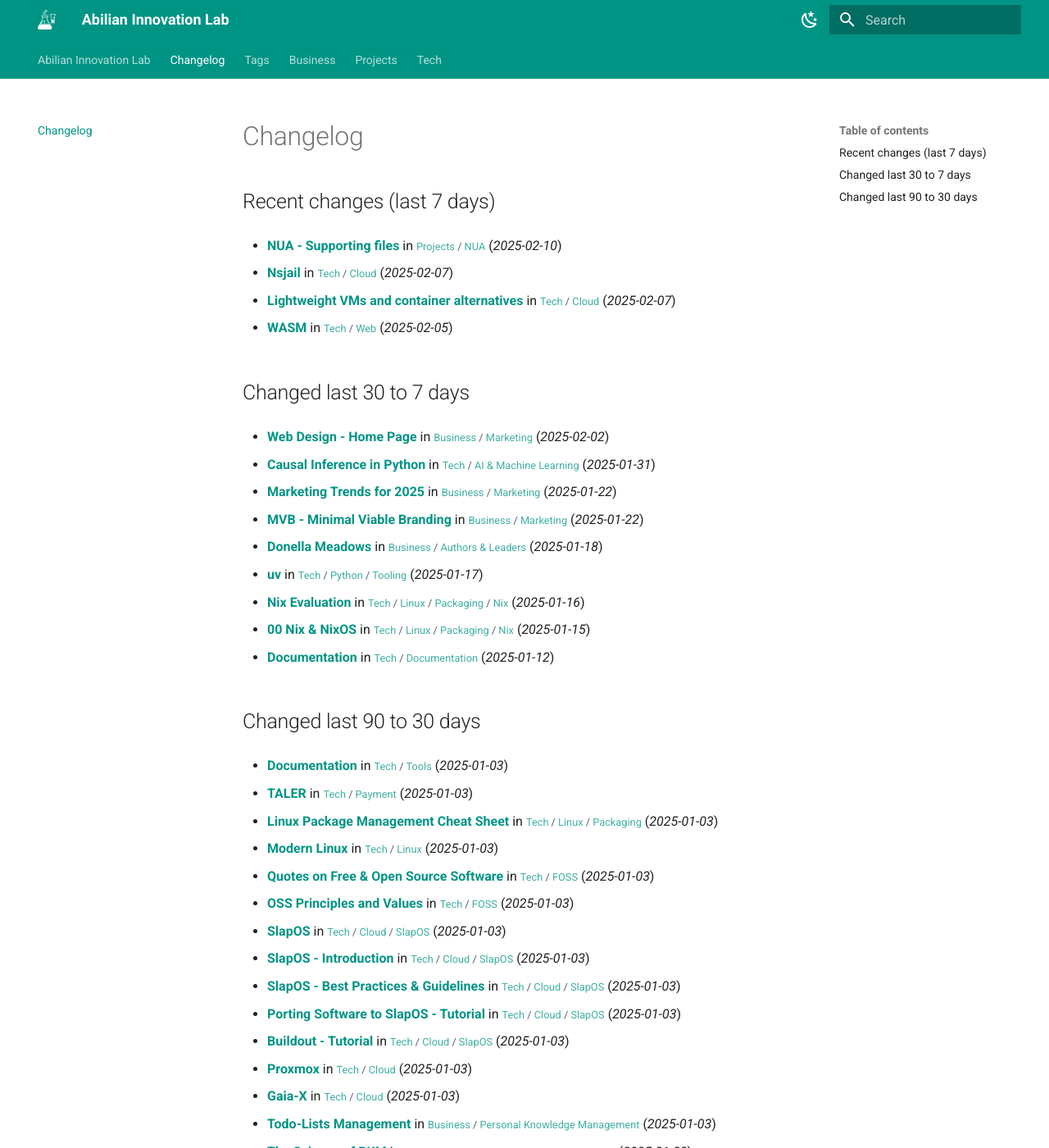
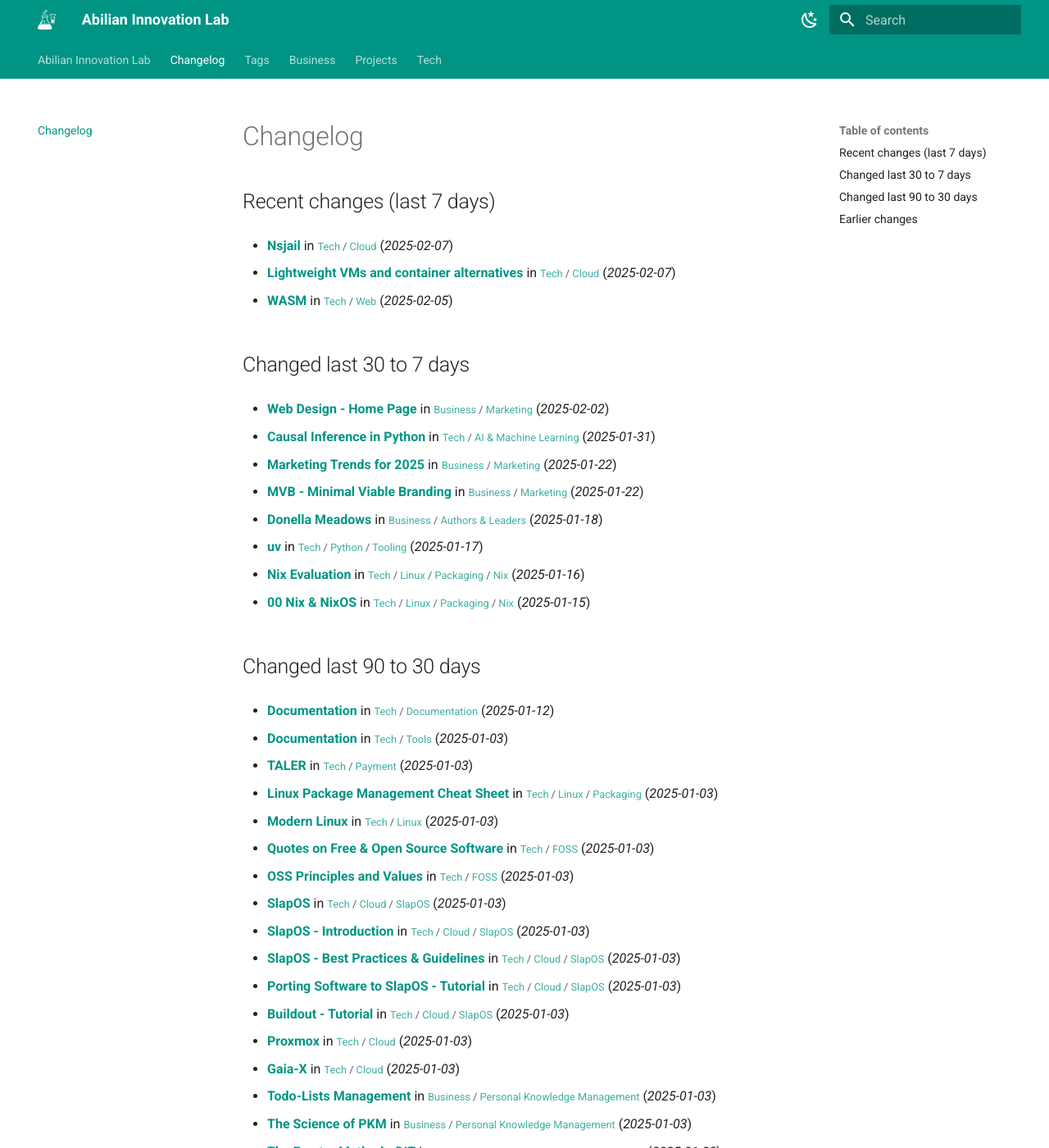
Before and after one commit to abilian/lab.abilian.com, an MkDocs documentation site: the page built from docs/changelog.md, in a window 1280 px wide and 1400 px high. Shown: the whole window at 82% size. Built offline with MkDocs 1.6.1 and Material for MkDocs 9.7.7, drawn with Linux system fonts in a browser that asks for light colours; comment, search, counter and statistics services are not loaded.

Commit message:
Update content

```diff
--- a/docs/changelog.md
+++ b/docs/changelog.md
@@ -1,8 +1,6 @@
 # Changelog
 
 ## Recent changes (last 7 days)
-
-- **[NUA - Supporting files](/Projects/NUA/NUA - Supporting files/)** in <small>[Projects](/Projects/00 Projects/) / [NUA](/Projects/NUA/00 NUA/)</small> (*2025-02-10*)
 
 - **[Nsjail](/Tech/Cloud/Nsjail/)** in <small>[Tech](/Tech/00 Technology/) / [Cloud](/Tech/Cloud/6 pilars AWS/)</small> (*2025-02-07*)
 
@@ -30,11 +28,11 @@
 
 - **[00 Nix & NixOS](/Tech/Linux/Packaging/Nix/00 Nix & NixOS/)** in <small>[Tech](/Tech/00 Technology/) / [Linux](/Tech/Linux/DGFIP Report - Desktop Linux/) / [Packaging](/Tech/Linux/Packaging/Debian Packaging/) / [Nix](/Tech/Linux/Packaging/Nix/00 Nix & NixOS/)</small> (*2025-01-15*)
 
-- **[Documentation](/Tech/Documentation/Documentation/)** in <small>[Tech](/Tech/00 Technology/) / [Documentation](/Tech/Documentation/Documentation/)</small> (*2025-01-12*)
-
 
 
 ## Changed last 90 to 30 days
+
+- **[Documentation](/Tech/Documentation/Documentation/)** in <small>[Tech](/Tech/00 Technology/) / [Documentation](/Tech/Documentation/Documentation/)</small> (*2025-01-12*)
 
 - **[Documentation](/Tech/Tools/Documentation/)** in <small>[Tech](/Tech/00 Technology/) / [Tools](/Tech/Tools/Benchmarking CLI/)</small> (*2025-01-03*)
 
@@ -870,6 +868,10 @@
 
 - **[Alexander Osterwalder](/Business/Authors & Leaders/Alexander Osterwalder/)** in <small>[Business](/Business/00 Business/) / [Authors & Leaders](/Business/Authors & Leaders/00 Authors/)</small> (*2024-11-13*)
 
+
+
+## Earlier changes
+
 - **[QUIC et HTTP3](/Tech/Web/Web (back-end)/QUIC et HTTP3/)** in <small>[Tech](/Tech/00 Technology/) / [Web](/Tech/Web/Content Repositories/) / [Web (back-end)](/Tech/Web/Web (back-end)/Benchmarks HTTP/)</small> (*2024-11-12*)
 
 - **[Semantic HTML](/Tech/Web/UX-UI/Semantic HTML/)** in <small>[Tech](/Tech/00 Technology/) / [Web](/Tech/Web/Content Repositories/) / [UX-UI](/Tech/Web/UX-UI/Accessility/)</small> (*2024-11-12*)
```
